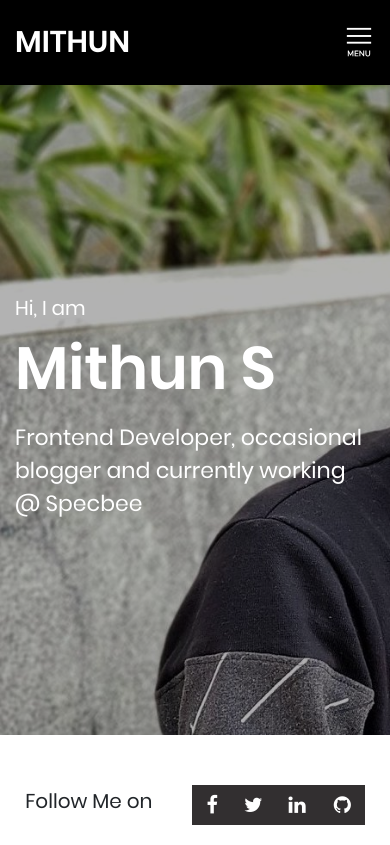
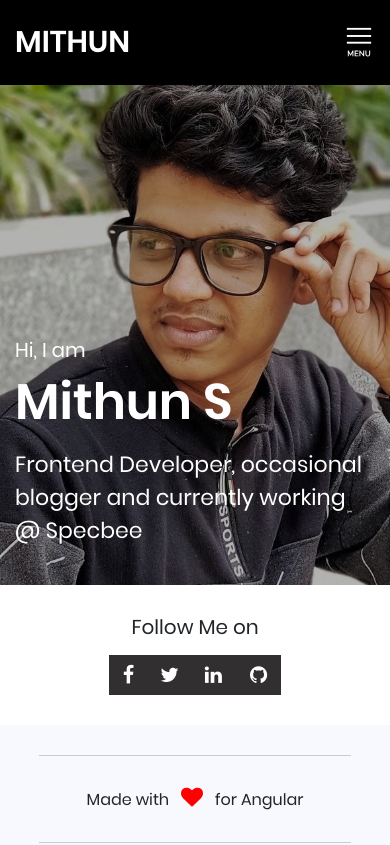
Before and after one commit to mithunsullya/ng-portfolio, an Angular app: page / in a window 390 px wide. Shown: the top 845 px of the page. Built offline with nearby package versions, Linux system fonts and the light colour scheme.

Commit message:
Commit: Responsive design for the site.

```diff
--- a/src/app/_variables.scss
+++ b/src/app/_variables.scss
@@ -16,3 +16,39 @@ $font-size--medium: 40px;
 $font-size--subtitle: 50px;
 $font-size--title: 60px;
 $font-size--subtitle--sm: $font-size--xxxl;
+
+
+/* Breakpoints */
+$bp-smaller-than-mobile: "max-width: 40rem" !default;
+$bp-smaller-than-tablet: "max-width: 64rem" !default;
+$bp-smaller-than-desktop: "max-width: 75rem" !default;
+$bp-larger-than-mobile: "min-width: 40rem" !default;
+$bp-larger-than-tablet: "min-width: 64rem" !default;
+$bp-larger-than-desktop: "min-width: 75rem" !default;
+
+
+/** Breakpoints **/
+@mixin bp-large {
+  @media only screen and ($bp-larger-than-desktop) {
+    @content;
+  }
+}
+
+
+@mixin bp-medium {
+  @media only screen and ($bp-larger-than-tablet) {
+    @content;
+  }
+}
+
+@mixin bp-small {
+  @media only screen and ($bp-larger-than-mobile) {
+    @content;
+  }
+}
+
+@mixin bp-xs-small {
+  @media only screen and ($bp-smaller-than-mobile) {
+    @content;
+  }
+}
--- a/src/app/about/about.component.scss
+++ b/src/app/about/about.component.scss
@@ -7,6 +7,10 @@
 .about {
     max-width: 960px;
     margin: auto;
+    padding: 0 30px;
+    @include bp-medium() {
+        padding: 0;
+    }
     .about__description {
         font: $font-size--l $font--regular;
         padding-bottom: 30px;
@@ -26,13 +30,19 @@
         .experience__description {
             display: flex;
             flex-direction: row;
+            flex-wrap: wrap;
+            margin-bottom: 40px;
+
             img {
                 width: 100%;
                 height: 100%;
             }
             .company__logo {
                 max-width: 300px;
-                margin: auto
+                padding: 0;
+                @include bp-medium() {
+                    margin: auto;
+                }
             }
         }
         .experience__info {
--- a/src/app/app-common/footer/footer.component.scss
+++ b/src/app/app-common/footer/footer.component.scss
@@ -13,11 +13,19 @@ footer {
             height: 1px;
             width: 100%;
             background: $color--border;
-            flex: 0 0 30%;
+            flex: 0 0 80%;
+            @include bp-medium() {
+                flex: 0 0 30%;
+            }
         }
         .footer__info {
-            flex: 0 0 30%;
+            flex: 0 0 100%;
             text-align: center;
+            padding: 30px;
+            @include bp-medium() {
+                flex: 0 0 30%;
+                padding: 0;
+            }
         }
     }
     .copyrights {
--- a/src/app/app-common/header/header.component.html
+++ b/src/app/app-common/header/header.component.html
@@ -4,33 +4,33 @@
       <div class="col-6 col-sm-6 col-lg-4 header__logo">
         <a routerLink="/"> Mithun </a>
       </div>
-      <div class="col-12 col-sm-12 col-lg-8 d-lg-block d-none header__navigation">
+      <div class="col-12 col-sm-12 col-lg-8 d-lg-block d-none header__navigation" [class.active]="isActive">
         <ul class="menu">
-          <li>
+          <li (click)="onClick()">
             <a routerLink="/" routerLinkActive="router-link-active" [routerLinkActiveOptions]="{exact:
               true}">
               Home
             </a>
           </li>
-          <li>
+          <li (click)="onClick()">
             <a routerLink="/about" routerLinkActive="router-link-active">
               About
             </a>
           </li>
-          <li>
+          <li (click)="onClick()">
             <a href="https://docs.google.com/document/d/1_3rIAAwtuscG_vcrLkUmUy88I4L91DOU4tXRUD2Xqzs" target="_blank" routerLinkActive="router-link-active">
               Resume
             </a>
           </li>
-          <li>
+          <li (click)="onClick()">
             <a routerLink="/contact" routerLinkActive="router-link-active">
               Contact
             </a>
           </li>
         </ul>
       </div>
-      <div class="col-6 header__breadcrumb d-block d-lg-none">
-          <img src="./assets/images/menu.svg" alt="menu">
+      <div class="col-2 col-lg-6 header__breadcrumb d-block d-lg-none" (click)="onClick()">
+          <img src="./assets/images/menu.svg" alt="menu" >
       </div>
     </div>
   </div>
--- a/src/app/app-common/header/header.component.scss
+++ b/src/app/app-common/header/header.component.scss
@@ -7,6 +7,7 @@ header {
     .row {
         padding: 20px 0;
         justify-content: space-between;
+        position: relative;
     }
     .header__logo {
         a {
@@ -16,15 +17,31 @@ header {
 
         }
     }
+
+    .active {
+        background: $color--primary;
+        display: block !important;
+        position: absolute;
+        top: 80px;
+        left: 50% !important;
+        height: 506px;
+        max-width: 50%;
+        background-color: #000;
+        z-index: 10;
+        transition: left .5s ease;
+
+        @include bp-medium() {
+            position: unset;
+            background-color: unset;
+            height: unset;
+            max-width: 100%;
+        }
+    }
     .header__navigation {
-        // text-align: center;
-        // position: absolute;
-        // top: 0;
-        background: $color--primary;
-
-        // @include media-breakpoint-up(lg){
-            background: none;
-        // }
+        left: 50% !important;
+        @include bp-medium() {
+            left: unset;
+        }
         a {
             font-size: $font-size--l;
             color: $color--white;
@@ -33,11 +50,17 @@ header {
         .menu {
             padding: 0;
             display: block;
+                li {
+                    margin-bottom: 30px;
+                    @include bp-medium() {
+                        margin-bottom: 0;
+                    }
+                }
 
-            // @include media-breakpoint-up(lg){
+            @include bp-medium() {
                 display: flex;
                 justify-content: space-between;
-            // }
+            }
         }
     }
     .header__breadcrumb {
--- a/src/app/app-common/header/header.component.ts
+++ b/src/app/app-common/header/header.component.ts
@@ -6,7 +6,7 @@ import { Component, OnInit } from '@angular/core';
   styleUrls: ['./header.component.scss']
 })
 export class HeaderComponent implements OnInit {
-  isActive = true;
+  isActive = false;
   constructor() { }
 
   ngOnInit() {
--- a/src/app/app-common/social-links/social-links.component.scss
+++ b/src/app/app-common/social-links/social-links.component.scss
@@ -8,7 +8,24 @@
     align-items: center;
     flex-direction: row;
     justify-content: center;
-    padding: 50px 0 30px;
+    padding: 30px 0 30px;
+    flex-wrap: wrap;
+    text-align: center;
+    @include bp-medium() {
+        text-align: unset;
+        padding: 50px 0 30px;
+    }
+    h5 {
+        margin-bottom: 16px;
+    }
+}
+.social-icons {
+    padding: 0;
+    flex: 0 0 100%;
+    @include bp-medium() {
+        padding: 0 0 0 40px;
+        flex: unset;
+    }
 }
 .social-icon {
     color: #fff;
--- a/src/app/contact/contact.component.scss
+++ b/src/app/contact/contact.component.scss
@@ -1,15 +1,27 @@
 @import './../colors';
 
+.contact {
+    padding: 0 30px;
+}
+
 .contact__heading {
-    padding: 40px 0 30px;
-    font: $font-size--subtitle $font--semibold;
+    padding: 30px 0 20px;
+    font: $font-size--medium $font--semibold;
+
+    @include bp-medium() {
+        padding: 40px 0 30px;
+        font: $font-size--subtitle $font--semibold;
+    }
 }
 
 form {
     max-width: 700px;
     margin: auto;
     box-shadow: 0 0 40px rgba(0, 0, 0, 0.06);
-    padding: 60px 80px;
+    padding: 30px;
+    @include bp-medium() {
+        padding: 60px 80px;
+    }
 }
 
 .contact__info {
--- a/src/app/homepage/homepage.component.scss
+++ b/src/app/homepage/homepage.component.scss
@@ -3,23 +3,37 @@
 .banner {
     background: url('./../../assets/images/mithun.jpg') no-repeat;
     background-size: cover;
-    height: 650px;
+    height: 500px;
     position: relative;
+    background-position: center;
+    @include bp-medium() {
+       background-position: unset;
+       height: 650px;
+    }
 
     &:before {
         content: "";
         position: absolute;
         width: 100%;
-        height: 650px;
+        height: 500px;
         background: rgba(0, 0, 0, 0.3);
+        @include bp-medium() {
+            height: 650px;
+        }
     }
 
     .banner__info {
         position: relative;
         color: $color--white;
-        height: 650px;
+        height: 500px;
+        @include bp-medium() {
+            height: 650px;
+        }
         h1 {
-            font: $font-size--title $font--semibold;
+            font: $font-size--subtitle $font--semibold;
+            @include bp-medium() {
+                font: $font-size--title $font--semibold;
+            }
         }
         h2 {
             max-width: 450px;
@@ -28,8 +42,12 @@
     }
     .banner__detail {
         position: absolute;
-        top: 50%;
-        transform: translateY(-50%);
+        bottom: 30px;
+        @include bp-medium() {
+            top: 50%;
+            transform: translateY(-50%);
+            bottom: unset;
+        }
     }
 
     .banner__title {
```
